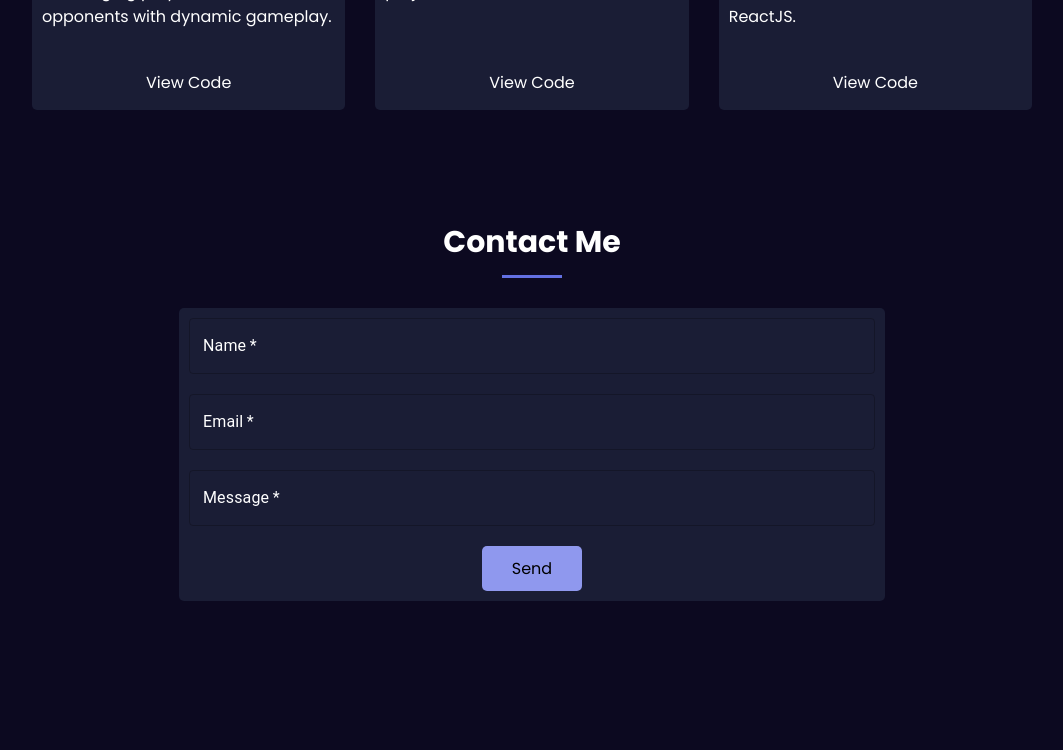
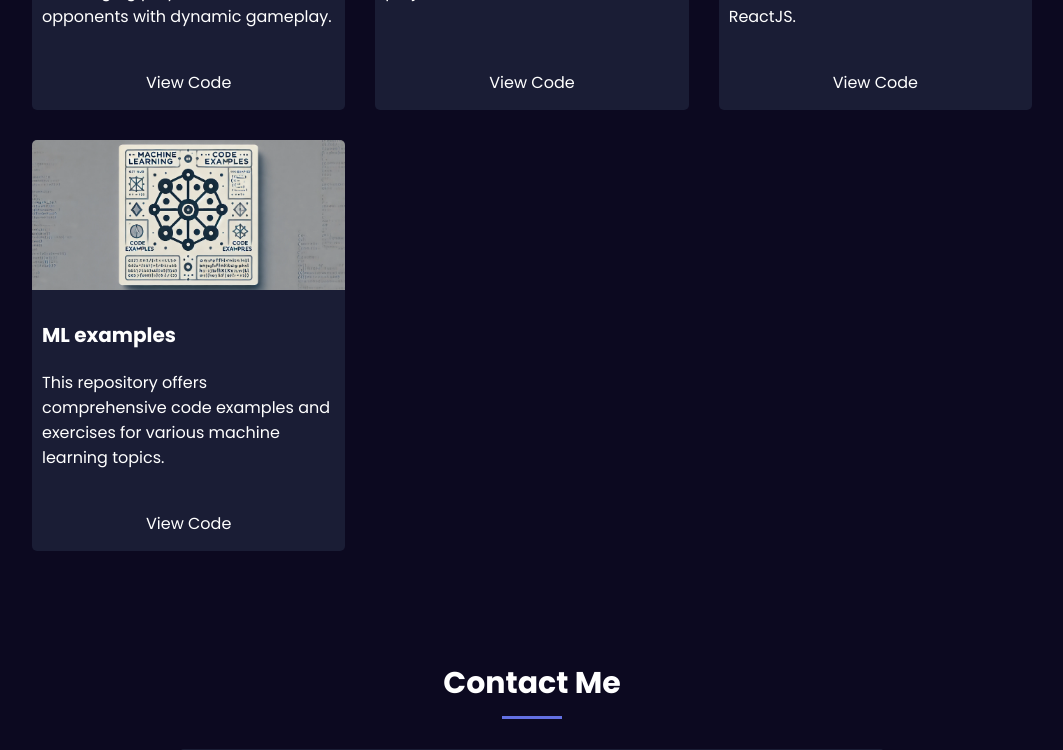
Before and after one commit to HHristov22/hhristov, a React (Vite) app: page / in a window 1280 px wide. Shown: the part 1230-1980 px from the top of the page, without its empty margins (108-1171 px from the left). Before the commit the page ends 1881 px from the top, so only its background shows below. Built offline with nearby package versions, Linux system fonts and the light colour scheme.

Commit message:
Add repo for ML examples

```diff
--- a/src/components/Content.jsx
+++ b/src/components/Content.jsx
@@ -149,6 +149,13 @@ export default function Content() {
             link="https://github.com/HHristov22/CardFight"
             image="/images/CardFight.png"
           /> */}
+
+          <Card
+            name="ML examples"
+            description="This repository offers comprehensive code examples and exercises for various machine learning topics."
+            link="https://github.com/HHristov22/ML_Examples"
+            image="/images/ml_examples.png"
+          />
         </article>
       </section>
 
```
